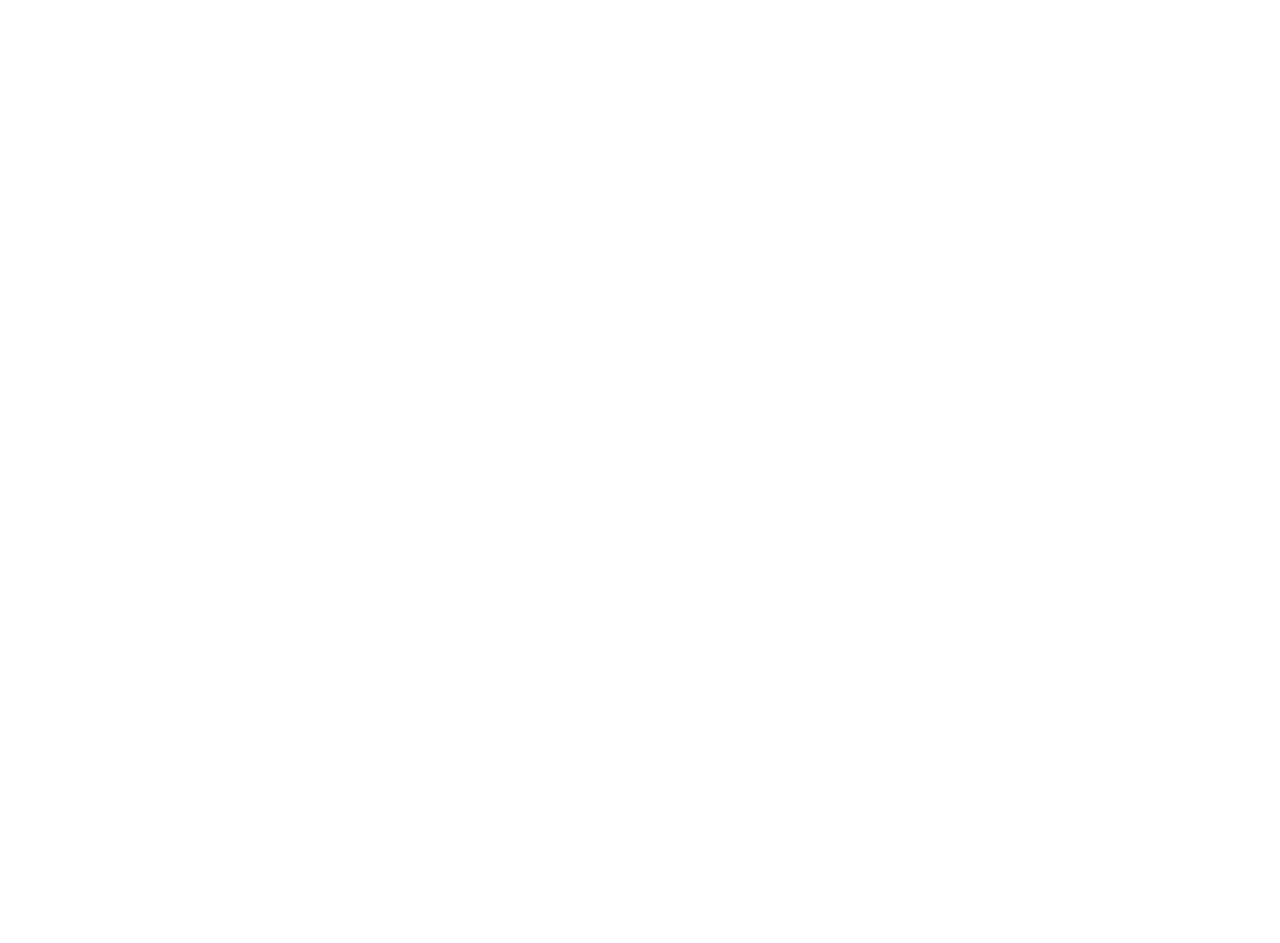
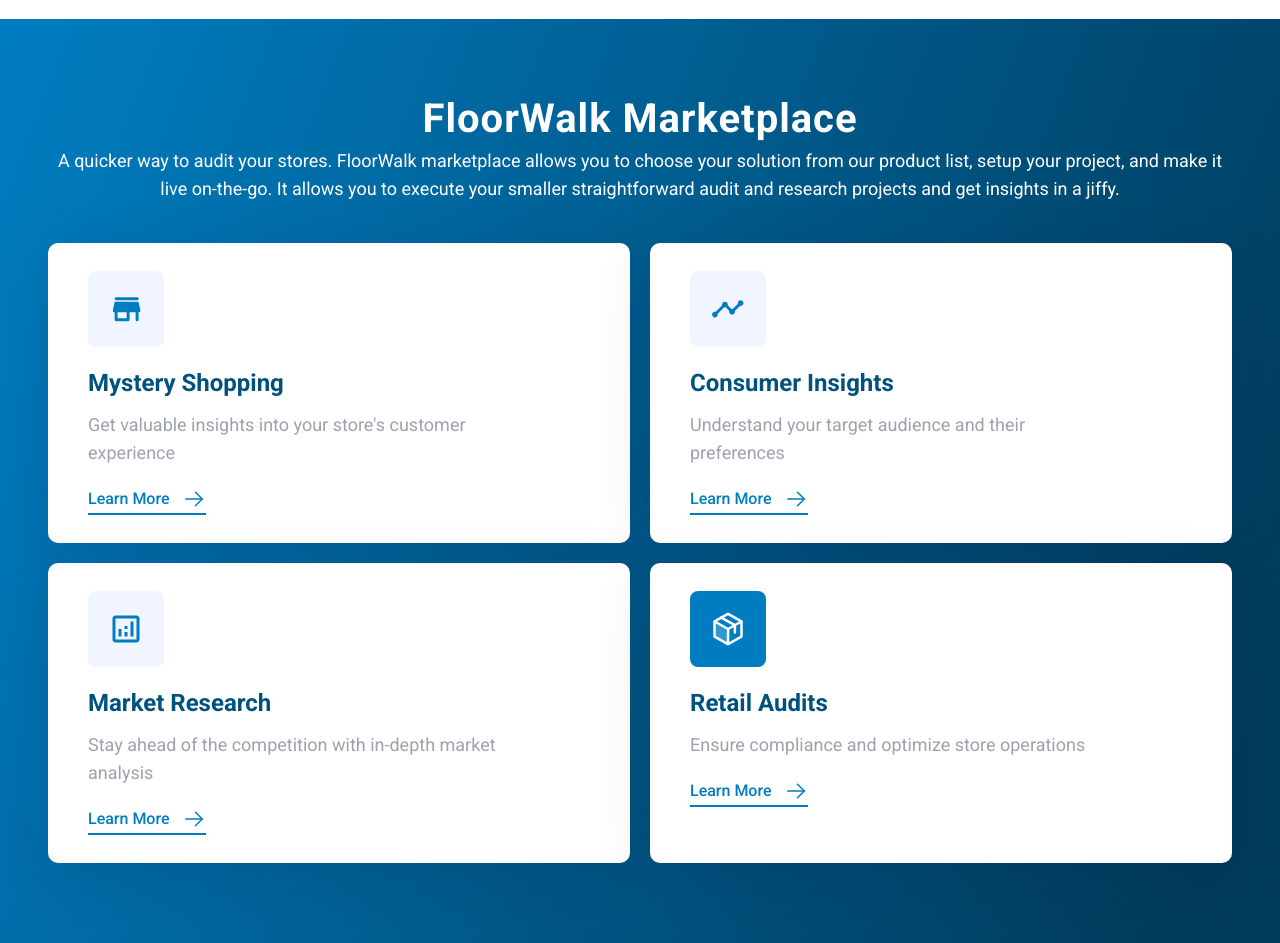
Before and after one commit to tarifalhasan/floorwalk, a Next.js app: page / in a window 1280 px wide. Shown: the part 1960-2903 px from the top of the page. Before the commit the page ends 1979 px from the top, so only its background shows below. Built offline with nearby package versions, Linux system fonts and the light colour scheme.

Commit message:
section 3

```diff
--- /dev/null
+++ b/app/(home)/_components/Section3.tsx
@@ -0,0 +1,202 @@
+import { cn } from "@/lib/utils";
+
+const Section3 = () => {
+  const ITEMS = [
+    {
+      name: "Mystery Shopping",
+      icon: (
+        <svg
+          xmlns="http://www.w3.org/2000/svg"
+          width="37"
+          height="37"
+          viewBox="0 0 37 37"
+          fill="none"
+        >
+          <g clip-path="url(#clip0_1_3456)">
+            <path
+              d="M8.12047 9.22217H29.1205C29.9455 9.22217 30.6205 8.54717 30.6205 7.72217C30.6205 6.89717 29.9455 6.22217 29.1205 6.22217H8.12047C7.29547 6.22217 6.62047 6.89717 6.62047 7.72217C6.62047 8.54717 7.29547 9.22217 8.12047 9.22217ZM30.8605 11.9222C30.7255 11.2322 30.1105 10.7222 29.3905 10.7222H7.85047C7.13047 10.7222 6.51547 11.2322 6.38047 11.9222L4.88047 19.4222C4.70047 20.3522 5.40547 21.2222 6.35047 21.2222H6.62047V28.7222C6.62047 29.5472 7.29547 30.2222 8.12047 30.2222H20.1205C20.9455 30.2222 21.6205 29.5472 21.6205 28.7222V21.2222H27.6205V28.7222C27.6205 29.5472 28.2955 30.2222 29.1205 30.2222C29.9455 30.2222 30.6205 29.5472 30.6205 28.7222V21.2222H30.8905C31.8355 21.2222 32.5405 20.3522 32.3605 19.4222L30.8605 11.9222V11.9222ZM18.6205 27.2222H9.62047V21.2222H18.6205V27.2222Z"
+              fill="#007DC1"
+            />
+          </g>
+          <defs>
+            <clipPath id="clip0_1_3456">
+              <rect
+                width="36"
+                height="36"
+                fill="white"
+                transform="translate(0.620361 0.222168)"
+              />
+            </clipPath>
+          </defs>
+        </svg>
+      ),
+      des: "Get valuable insights into your store's customer experience",
+      slug: "",
+    },
+    {
+      name: "Consumer Insights",
+      icon: (
+        <svg
+          xmlns="http://www.w3.org/2000/svg"
+          width={32}
+          height={18}
+          viewBox="0 0 32 18"
+          fill="none"
+        >
+          <path
+            d="M31.5331 3.11833C31.5331 4.69148 30.246 5.97861 28.6728 5.97861C28.4154 5.97861 28.1723 5.95001 27.9435 5.8785L22.8522 10.9555C22.9237 11.1843 22.9523 11.4417 22.9523 11.6992C22.9523 13.2723 21.6652 14.5594 20.092 14.5594C18.5188 14.5594 17.2317 13.2723 17.2317 11.6992C17.2317 11.4417 17.2603 11.1843 17.3318 10.9555L13.685 7.30864C13.4562 7.38014 13.1987 7.40875 12.9413 7.40875C12.6839 7.40875 12.4265 7.38014 12.1976 7.30864L5.69051 13.8301C5.76202 14.0589 5.79062 14.302 5.79062 14.5594C5.79062 16.1326 4.5035 17.4197 2.93034 17.4197C1.35719 17.4197 0.0700684 16.1326 0.0700684 14.5594C0.0700684 12.9863 1.35719 11.6992 2.93034 11.6992C3.18777 11.6992 3.43089 11.7278 3.65971 11.7993L10.1811 5.29214C10.1096 5.06332 10.081 4.8059 10.081 4.54847C10.081 2.97532 11.3682 1.68819 12.9413 1.68819C14.5145 1.68819 15.8016 2.97532 15.8016 4.54847C15.8016 4.8059 15.773 5.06332 15.7015 5.29214L19.3483 8.93899C19.5771 8.86749 19.8346 8.83889 20.092 8.83889C20.3494 8.83889 20.6069 8.86749 20.8357 8.93899L25.9127 3.8477C25.8412 3.61888 25.8126 3.37576 25.8126 3.11833C25.8126 1.54518 27.0997 0.258057 28.6728 0.258057C30.246 0.258057 31.5331 1.54518 31.5331 3.11833Z"
+            fill="#007DC1"
+          />
+        </svg>
+      ),
+      des: "Understand your target audience and their preferences",
+      slug: "",
+    },
+    {
+      name: "Market Research",
+      icon: (
+        <svg
+          xmlns="http://www.w3.org/2000/svg"
+          width={36}
+          height={36}
+          viewBox="0 0 36 36"
+          fill="none"
+        >
+          <path
+            d="M28.5 4.5H7.5C5.85 4.5 4.5 5.85 4.5 7.5V28.5C4.5 30.15 5.85 31.5 7.5 31.5H28.5C30.15 31.5 31.5 30.15 31.5 28.5V7.5C31.5 5.85 30.15 4.5 28.5 4.5ZM28.5 28.5H7.5V7.5H28.5V28.5Z"
+            fill="#007DC1"
+          />
+          <path d="M13.5 18H10.5V25.5H13.5V18Z" fill="#007DC1" />
+          <path d="M25.5 10.5H22.5V25.5H25.5V10.5Z" fill="#007DC1" />
+          <path d="M19.5 21H16.5V25.5H19.5V21Z" fill="#007DC1" />
+          <path d="M19.5 15H16.5V18H19.5V15Z" fill="#007DC1" />
+        </svg>
+      ),
+      des: "Stay ahead of the competition with in-depth market analysis",
+      slug: "",
+    },
+    {
+      name: "Retail Audits",
+      icon: (
+        <svg
+          xmlns="http://www.w3.org/2000/svg"
+          width={36}
+          height={36}
+          viewBox="0 0 36 36"
+          fill="none"
+        >
+          <path
+            opacity="0.2"
+            d="M4.65579 10.4929C4.55376 10.666 4.49996 10.8632 4.5 11.0641V24.9357C4.5 25.1353 4.55311 25.3313 4.65389 25.5037C4.75467 25.676 4.89947 25.8184 5.07346 25.9162L17.4485 32.8772C17.6168 32.9719 17.8068 33.0217 18 33.0216L18.0015 33.0216L18.1335 17.9999L4.65581 10.4929L4.65579 10.4929Z"
+            fill="white"
+          />
+          <path
+            d="M31.5 24.9358V11.0642C31.5 10.8646 31.4469 10.6686 31.3461 10.4963C31.2453 10.3239 31.1005 10.1816 30.9265 10.0837L18.5515 3.12275C18.3832 3.02803 18.1932 2.97827 18 2.97827C17.8068 2.97827 17.6168 3.02803 17.4485 3.12275L5.07346 10.0837C4.89947 10.1816 4.75467 10.3239 4.65389 10.4963C4.55311 10.6686 4.5 10.8646 4.5 11.0642V24.9358C4.5 25.1354 4.55311 25.3314 4.65389 25.5038C4.75467 25.6761 4.89947 25.8185 5.07346 25.9163L17.4485 32.8773C17.6168 32.972 17.8068 33.0217 18 33.0217C18.1932 33.0217 18.3832 32.972 18.5515 32.8773L30.9265 25.9163C31.1005 25.8185 31.2453 25.6761 31.3461 25.5038C31.4469 25.3314 31.5 25.1354 31.5 24.9358Z"
+            stroke="white"
+            strokeWidth="2.5"
+            strokeLinecap="round"
+            strokeLinejoin="round"
+          />
+          <path
+            d="M24.8937 21.4469V14.1344L11.25 6.60938"
+            stroke="white"
+            strokeWidth="2.5"
+            strokeLinecap="round"
+            strokeLinejoin="round"
+          />
+          <path
+            d="M31.3448 10.4943L18.1334 17.9999L4.65576 10.4929"
+            stroke="white"
+            strokeWidth="2.5"
+            strokeLinecap="round"
+            strokeLinejoin="round"
+          />
+          <path
+            d="M18.1335 18L18.0015 33.0217"
+            stroke="white"
+            strokeWidth="2.5"
+            strokeLinecap="round"
+            strokeLinejoin="round"
+          />
+        </svg>
+      ),
+      des: "Ensure compliance and optimize store operations",
+      slug: "",
+    },
+  ];
+  return (
+    <section className="py-10 lg:py-20 bg-section3Bg">
+      <div className="container">
+        <h2 className="text-[2rem] leading-[100%] tracking-[1px] capitalize text-center text-white font-bold xl:text-[2.5rem]">
+          FloorWalk Marketplace
+        </h2>
+        <p className="text-base text-center leading-[100%] pt-2 xl:text-lg text-white font-normal font-lato">
+          A quicker way to audit your stores. FloorWalk marketplace allows you
+          to choose your solution from our product list, setup your project, and
+          make it live on-the-go. It allows you to execute your smaller
+          straightforward audit and research projects and get insights in a
+          jiffy.
+        </p>
+      </div>
+      <div className="container pt-10 grid lg:grid-cols-2 gap-5">
+        {ITEMS.map((item, index) => (
+          <div
+            style={{
+              boxShadow: "0px 12px 56px 0px rgba(6, 28, 61, 0.12)",
+            }}
+            className="bg-white flex flex-col gap-y-5 rounded-[10px]  px-5 lg:px-10 py-5 xl:py-7"
+            key={index}
+          >
+            <div
+              className={cn(
+                "w-[76px] h-[76px] rounded-[8px] grid place-items-center",
+                index === 3 ? "bg-skin-primary" : "bg-skin-primary-50"
+              )}
+            >
+              {item.icon}
+            </div>
+            <div>
+              <h3 className="text-xl xl:text-2xl font-bold text-skin-primary-900">
+                {item.name}
+              </h3>
+              <h6 className="pt-3 max-w-[85%] text-base xl:text-lg font-normal font-lato text-skin-neutral-400">
+                {item.des}
+              </h6>
+            </div>
+            <div>
+              <button className="inline-flex border-b-2 border-skin-primary pb-0.5 items-center gap-3">
+                <span className="text-base font-medium text-skin-primary">
+                  Learn More
+                </span>
+                <svg
+                  xmlns="http://www.w3.org/2000/svg"
+                  width={24}
+                  height={24}
+                  viewBox="0 0 24 24"
+                  fill="none"
+                >
+                  <path
+                    d="M3.75 12H20.25"
+                    stroke="#007DC1"
+                    strokeWidth="1.5"
+                    strokeLinecap="round"
+                    strokeLinejoin="round"
+                  />
+                  <path
+                    d="M13.5 5.25L20.25 12L13.5 18.75"
+                    stroke="#007DC1"
+                    strokeWidth="1.5"
+                    strokeLinecap="round"
+                    strokeLinejoin="round"
+                  />
+                </svg>
+              </button>
+            </div>
+          </div>
+        ))}
+      </div>
+    </section>
+  );
+};
+
+export default Section3;
--- a/app/(home)/page.tsx
+++ b/app/(home)/page.tsx
@@ -1,11 +1,13 @@
 import Section1 from "./_components/Section1";
 import Section2 from "./_components/Section2";
+import Section3 from "./_components/Section3";
 
 export default function Home() {
   return (
     <>
       <Section1 />
       <Section2 />
+      <Section3 />
     </>
   );
 }
--- a/tailwind.config.ts
+++ b/tailwind.config.ts
@@ -24,6 +24,7 @@
         g4: "linear-gradient(135deg, rgba(141, 198, 63, 0.85) 25.14%, rgba(156, 194, 103, 0.85) 98.73%)",
         MysteryShoppers: "url('/images/Mystery Shoppers.png')",
         headingText: "linear-gradient(92deg, #FFF 38.6%, #919191 132.59%)",
+        section3Bg: "linear-gradient(111deg, #007DC1 0.54%, #003B5B 93.47%)",
       },
       colors: {
         background: "hsl(var(--background))",
```
